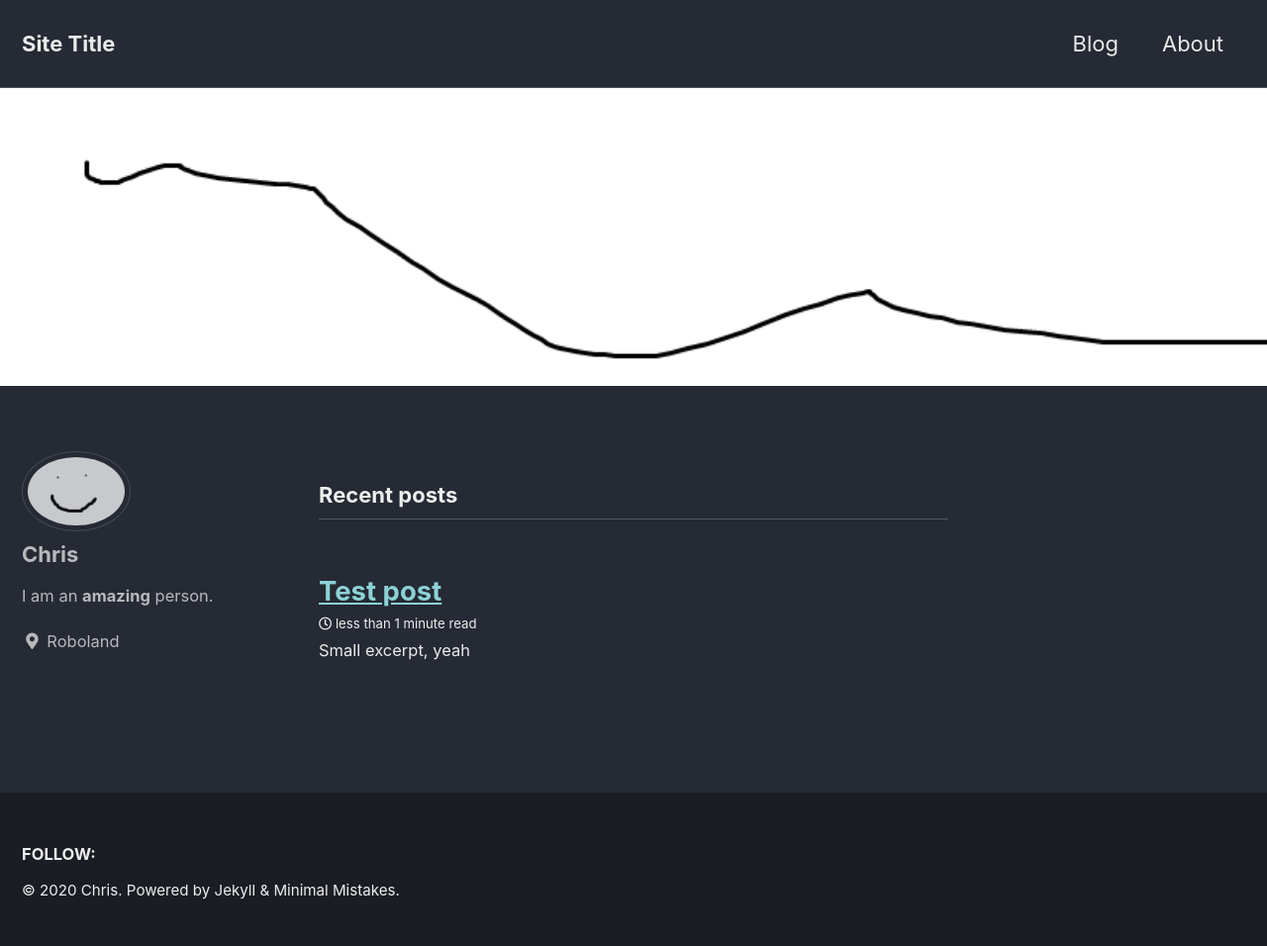
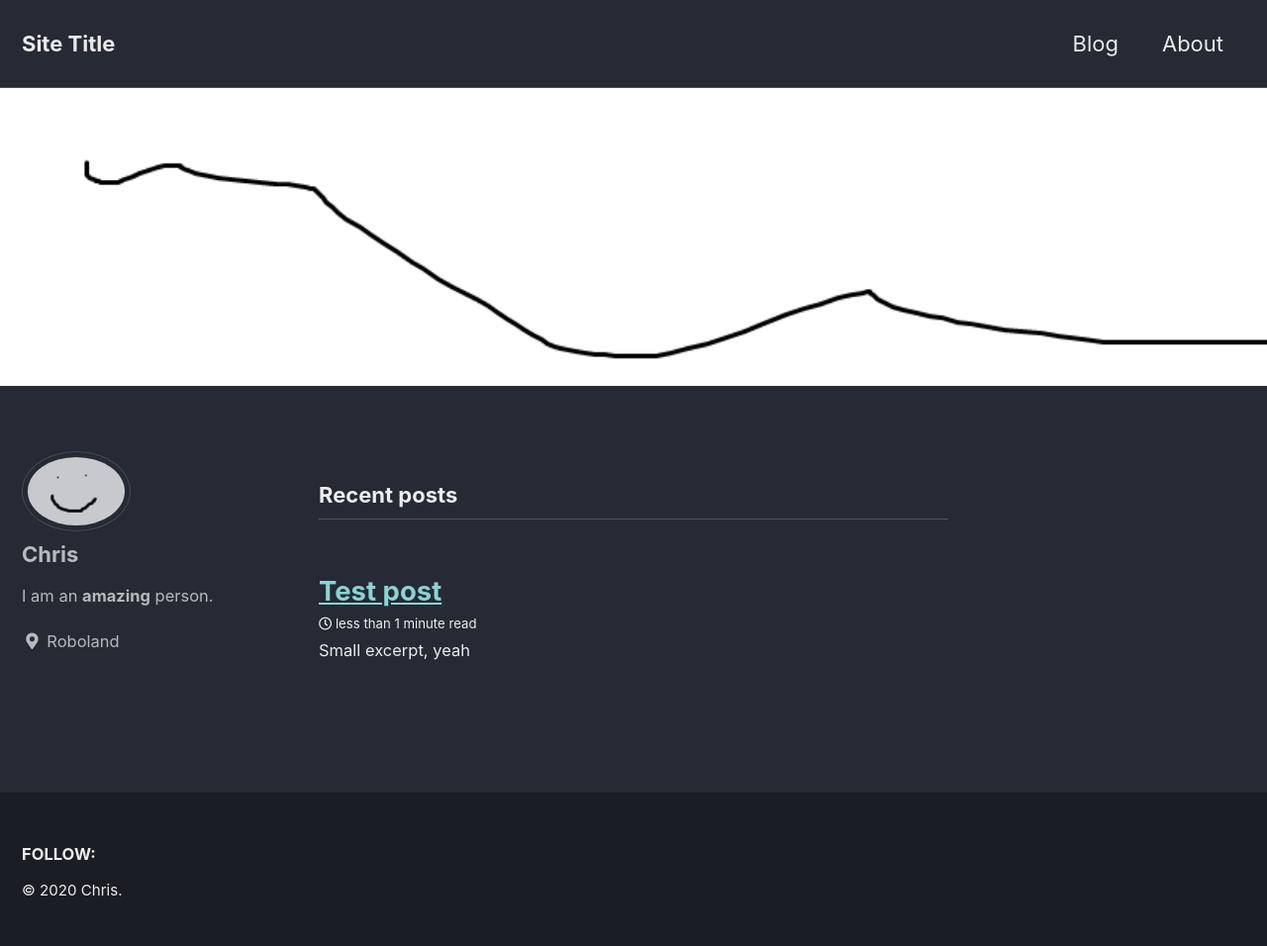
Before and after one commit to ChrizzlyCodes/chrizzlycodes.github.io, a Jekyll site: the page built from index.html, in a window 1280 px wide. Shown: the whole page at 99% size. Built offline with Jekyll 4.4.1, drawn with Linux system fonts in a browser that asks for light colours; cached includes are drawn as plain includes; the list of posts is cut into pages by our own code.

Commit message:
footer change

```diff
--- a/_includes/footer.html
+++ b/_includes/footer.html
@@ -16,4 +16,4 @@
   </ul>
 </div>
 
-<div class="page__footer-copyright">&copy; {{ site.time | date: '%Y' }} {{ site.name | default: site.title }}. {{ site.data.ui-text[site.locale].powered_by | default: "Powered by" }} <a href="https://jekyllrb.com" rel="nofollow">Jekyll</a> &amp; <a href="https://mademistakes.com/work/minimal-mistakes-jekyll-theme/" rel="nofollow">Minimal Mistakes</a>.</div>
+<div class="page__footer-copyright">&copy; {{ site.time | date: '%Y' }} {{ site.name | default: site.title }}. <!-- {{ site.data.ui-text[site.locale].powered_by | default: "Powered by" }} <a href="https://jekyllrb.com" rel="nofollow">Jekyll</a> &amp; <a href="https://mademistakes.com/work/minimal-mistakes-jekyll-theme/" rel="nofollow">Minimal Mistakes</a>.--></div>
```
